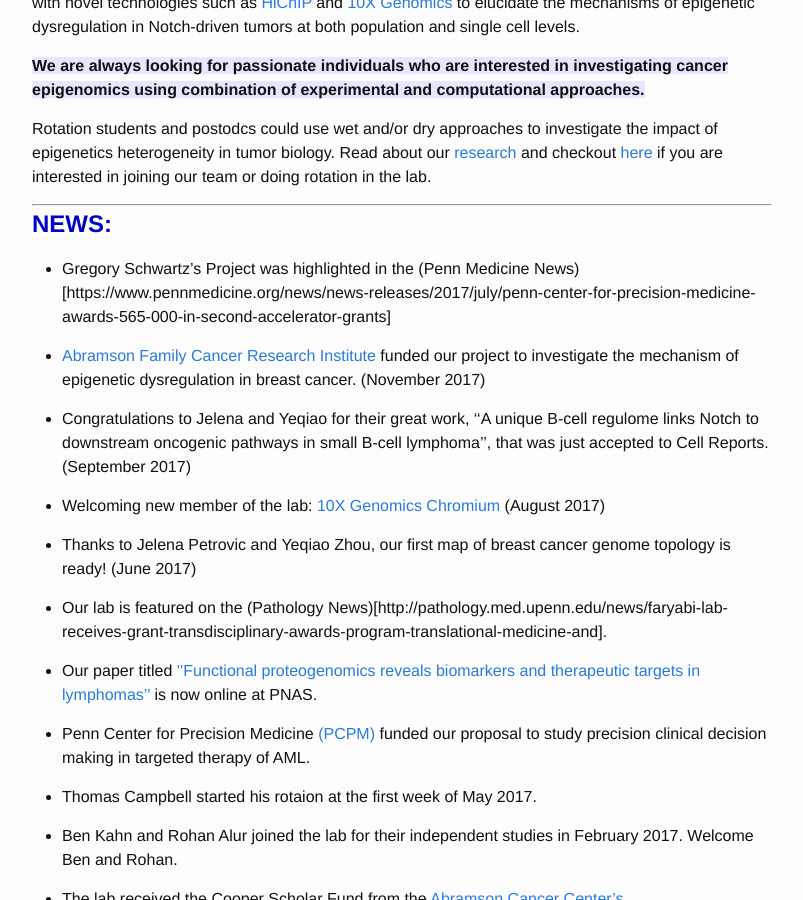
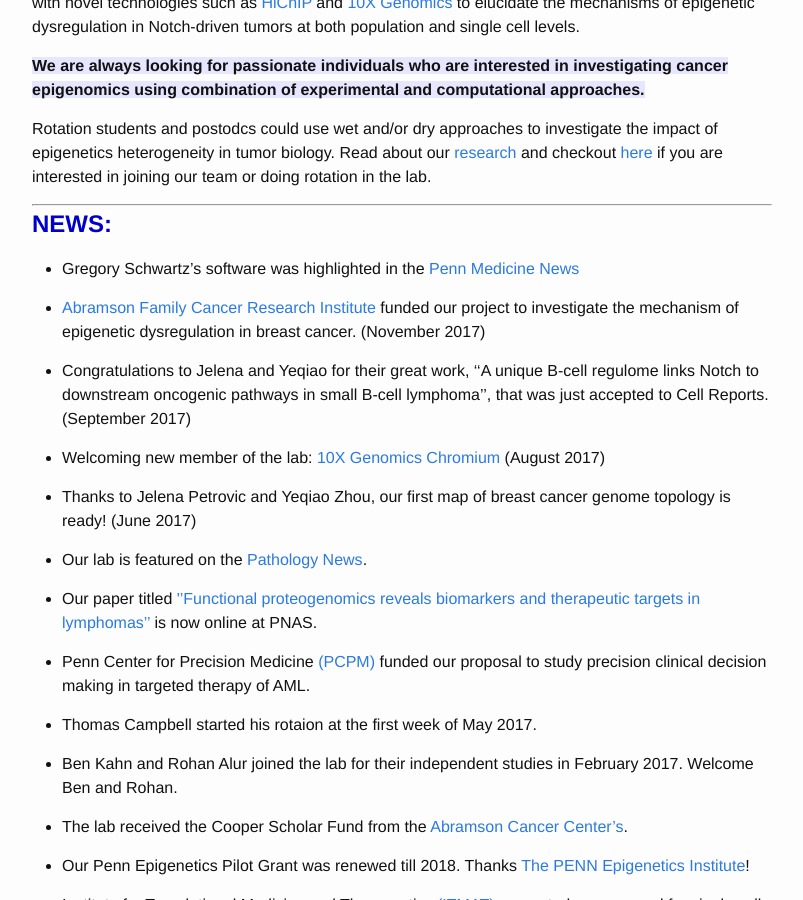
Before and after one commit to faryabib/faryabib.github.io, a Jekyll site: the page built from index.md, in a window 1280 px wide and 900 px high, scrolled down 526 px. Shown: the whole window, without its empty margins (238-1041 px from the left). Built offline with Jekyll 4.4.1, drawn with Linux system fonts in a browser that asks for light colours.

Commit message:
updated the news

```diff
--- a/index.md
+++ b/index.md
@@ -17,17 +17,17 @@ Rotation students and postodcs could use wet and/or dry approaches to investigat
 ----
 <strong><span style="font-size: 1.5em; font-weight: bold; color: #0000cc; background-color: #ffffff">NEWS:</span><strong>
 
-+ Gregory Schwartz's Project was highlighted in the (Penn Medicine News)[https://www.pennmedicine.org/news/news-releases/2017/july/penn-center-for-precision-medicine-awards-565-000-in-second-accelerator-grants]
++ Gregory Schwartz's software was highlighted in the [Penn Medicine News](https://www.pennmedicine.org/news/news-releases/2017/july/penn-center-for-precision-medicine-awards-565-000-in-second-accelerator-grants)
 
 + [Abramson Family Cancer Research Institute](http://www.afcri.upenn.edu/) funded our project to investigate the mechanism of epigenetic dysregulation in breast cancer. (November 2017)
 
 + Congratulations to Jelena and Yeqiao for their great work, ''A unique B-cell regulome links Notch to downstream oncogenic pathways in small B-cell lymphoma'', that was just accepted to Cell Reports. (September 2017)
 
-+ Welcoming new member of the lab: [ 10X Genomics Chromium](https://www.10xgenomics.com/single-cell/) (August 2017)
++ Welcoming new member of the lab: [10X Genomics Chromium](https://www.10xgenomics.com/single-cell/) (August 2017)
 
 + Thanks to Jelena Petrovic and Yeqiao Zhou, our first map of breast cancer genome topology is ready! (June 2017)
 
-+ Our lab is featured on the (Pathology News)[http://pathology.med.upenn.edu/news/faryabi-lab-receives-grant-transdisciplinary-awards-program-translational-medicine-and].
++ Our lab is featured on the [Pathology News](http://pathology.med.upenn.edu/news/faryabi-lab-receives-grant-transdisciplinary-awards-program-translational-medicine-and).
 
 + Our paper titled [''Functional proteogenomics reveals biomarkers and therapeutic targets in lymphomas''](http://www.pnas.org/content/114/25/6581.short) is now online at PNAS.
 
```
